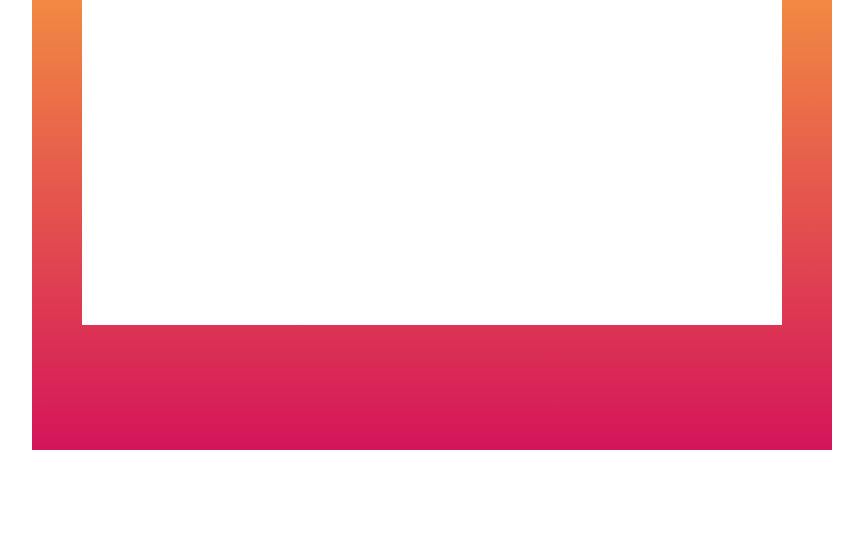
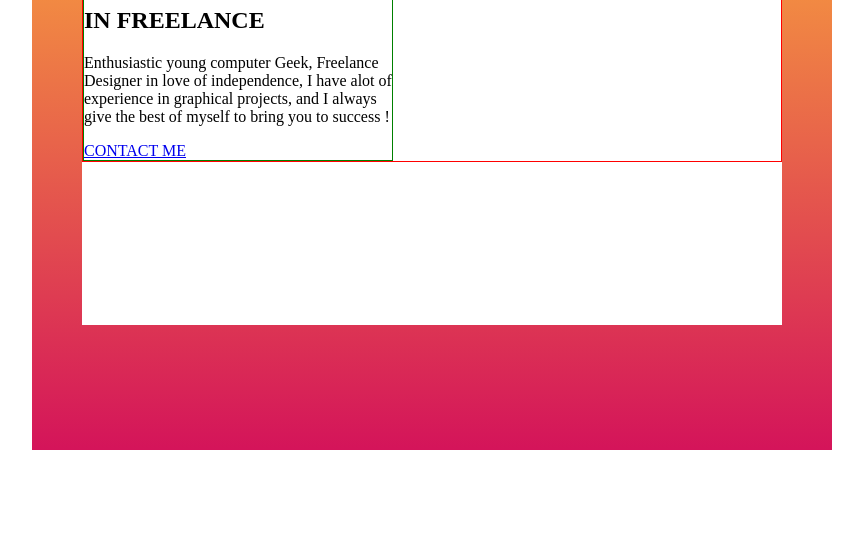
Before and after one commit to nuremir/project2, a plain HTML site: page index.html in a window 1280 px wide. Shown: the part 250-800 px from the top of the page, without its empty margins (208-1071 px from the left). Drawn offline with Linux system fonts and the light colour scheme.

Commit message:
left banner start

```diff
--- a/css/style.css
+++ b/css/style.css
@@ -55,3 +55,14 @@ body {
 }
 
 /* BANNERS */
+
+.banners {
+    border: 1px solid red;
+
+}
+
+.left-banner {
+    border: 1px solid green;
+    display: flex;
+
+}
--- a/index.html
+++ b/index.html
@@ -25,6 +25,33 @@
 				<a href="#" class="menu-home menu">HOME</a>
 			</li>
 		</ul>
+		<div class="banners">
+				<div class="left-banner">
+					<div class="web-banner">
+						<h1>WEB DESIGNER</h1>
+						<h2>IN FREELANCE</h2>
+						<div class="banner-tetx">
+							<p>
+								Enthusiastic young
+								computer Geek,
+								Freelance Designer in
+								love of independence,
+								I have alot of experience
+								in graphical projects,
+								and I always give the
+								best of myself to bring
+								you to success !
+							</p>
+						</div>
+						<div class="banner-batton">
+							<a href="#">CONTACT ME</a>
+						</div>
+					</div>
+				</div>
+				<div class="rigth-banner">
+
+				</div>
+			</div>
 	</div>
 </body>
 </html>
```
